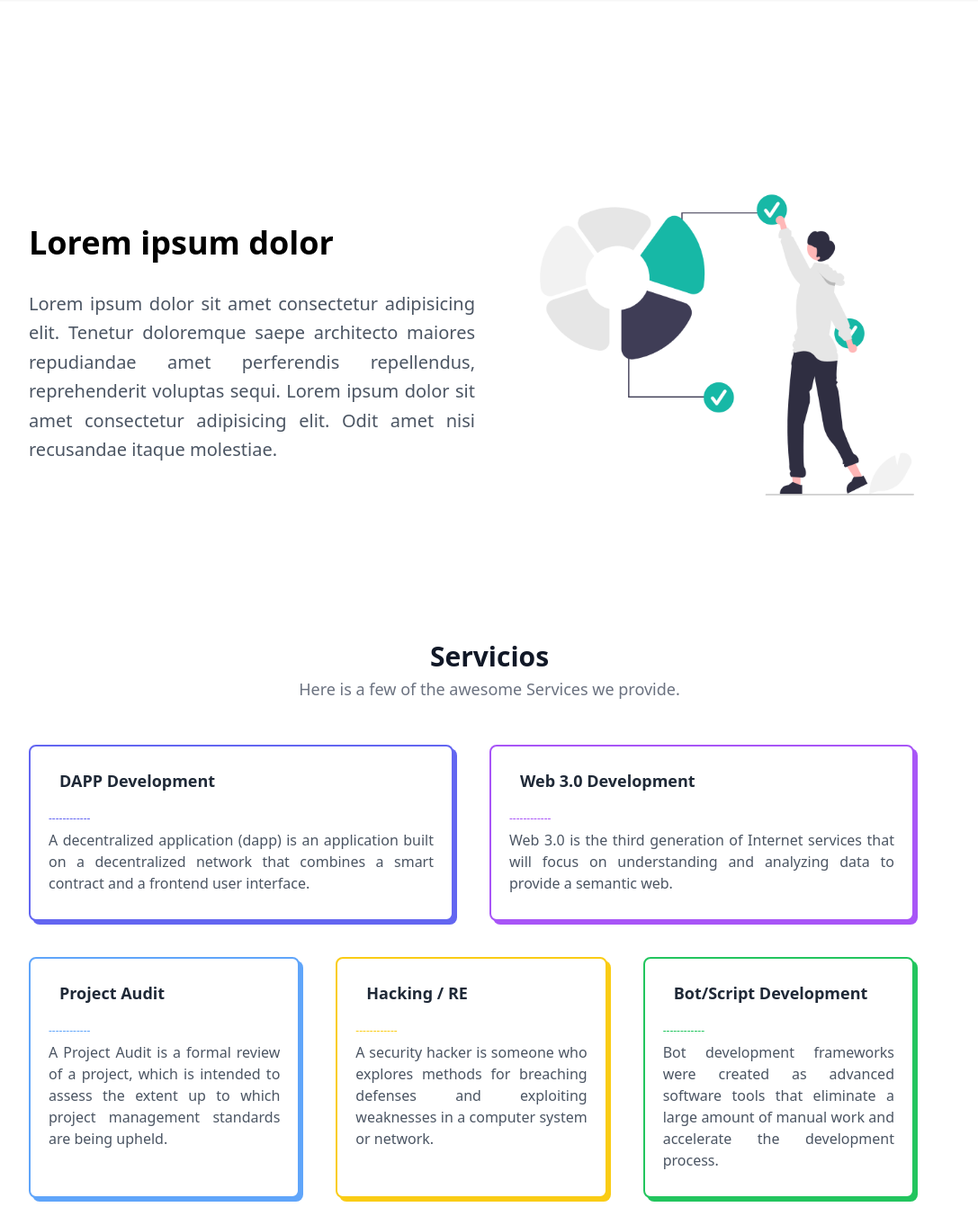
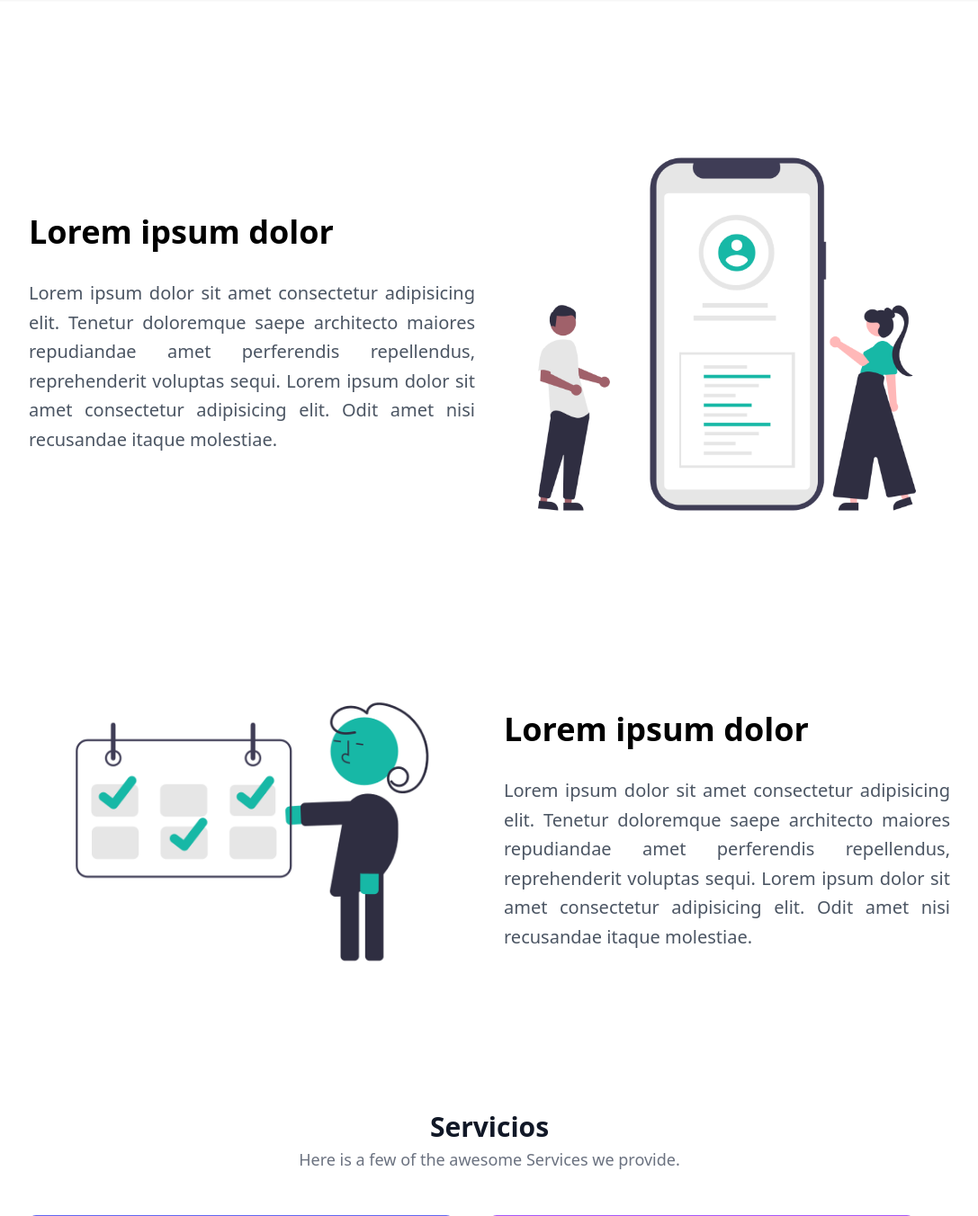
Before and after one commit to juanrob10/app, a Django app: page /services/ in a window 1280 px wide. Shown: the part 60-1412 px from the top of the page at 90% size, without its empty margins (96-1183 px from the left). Run offline with Django 5.2, Linux system fonts and the light colour scheme; a user stored in the database is signed in; some libraries are stand-ins or nearby versions.

Commit message:
banner of the service page changed

```diff
--- a/templates/base.html
+++ b/templates/base.html
@@ -129,32 +129,47 @@
             <div class="flex items-center md:order-2 space-x-4">
                 {% if user.is_authenticated %}
                   <div x-data="{ isActive: false }" class="relative">
-                    <button @click="isActive = !isActive" class="flex items-center space-x-2 focus:outline-none">
+                    <!-- Botón del dropdown -->
+                    <button @click="isActive = !isActive"
+                            @keydown.escape="isActive = false"
+                            class="flex items-center space-x-2 focus:outline-none"
+                            :aria-expanded="isActive">
                         <span class="font-medium text-gray-700">{{ user.username }}</span>
-                        <svg xmlns="http://www.w3.org/2000/svg" class="h-5 w-5 text-gray-500 transition-transform duration-200"
-                             :class="{ 'transform rotate-180': isActive }" viewBox="0 0 20 20" fill="currentColor">
+                        <svg xmlns="http://www.w3.org/2000/svg"
+                            class="h-5 w-5 text-gray-500 transition-transform duration-200"
+                            :class="{ 'transform rotate-180': isActive }"
+                            viewBox="0 0 20 20"
+                            fill="currentColor">
                             <path fill-rule="evenodd" d="M5.293 7.293a1 1 0 011.414 0L10 10.586l3.293-3.293a1 1 0 111.414 1.414l-4 4a1 1 0 01-1.414 0l-4-4a1 1 0 010-1.414z" clip-rule="evenodd" />
                         </svg>
                     </button>
 
-                    <div x-cloak x-show="isActive" @click.away="isActive = false"
+                    <!-- Menú dropdown -->
+                    <div x-cloak
+                        x-show="isActive"
+                        x-ref="dropdown"
+                        @click.away="isActive = false"
                         x-transition:enter="transition ease-out duration-100"
                         x-transition:enter-start="transform opacity-0 scale-95"
                         x-transition:enter-end="transform opacity-100 scale-100"
                         x-transition:leave="transition ease-in duration-75"
                         x-transition:leave-start="transform opacity-100 scale-100"
                         x-transition:leave-end="transform opacity-0 scale-95"
-                         class="absolute right-0 mt-2 w-56 origin-top-right rounded-md bg-white shadow-lg ring-1 ring-black ring-opacity-5 focus:outline-none z-50">
+                        class="absolute right-0 mt-2 w-56 origin-top-right rounded-md bg-white shadow-lg ring-1 ring-black ring-opacity-5 focus:outline-none z-50 overflow-visible"
+                        style="min-width: max-content;">
                         <div class="py-1">
-                            <a href="{% url 'main:profile' %}" class="user-dropdown block px-4 py-2 text-sm text-gray-700 hover:bg-gray-100">
+                            <a href="{% url 'main:profile' %}"
+                              class="user-dropdown block w-full px-4 py-2 text-left text-sm text-gray-700 hover:bg-gray-100 whitespace-nowrap">
                                 Perfil
                             </a>
                             {% if user.is_superuser %}
-                            <a href="/admin" class="user-dropdown block px-4 py-2 text-sm text-gray-700 hover:bg-gray-100">
+                            <a href="/admin"
+                              class="user-dropdown block w-full px-4 py-2 text-left text-sm text-gray-700 hover:bg-gray-100 whitespace-nowrap">
                                 Admin
                             </a>
                             {% endif %}
-                            <a href="{% url 'main:logout' %}" class="user-dropdown block px-4 py-2 text-sm text-gray-700 hover:bg-gray-100">
+                            <a href="{% url 'main:logout' %}"
+                              class="user-dropdown block w-full px-4 py-2 text-left text-sm text-gray-700 hover:bg-gray-100 whitespace-nowrap">
                                 Cerrar sesión
                             </a>
                         </div>
--- a/templates/main/services.html
+++ b/templates/main/services.html
@@ -4,7 +4,7 @@
 
 {% block content %}
 
-<div class="mx-auto max-w-screen-xl px-4 py-16 sm:px-6 lg:px-12 mt-14">
+<div class="mx-auto max-w-screen-xl px-4 py-16 sm:px-6 lg:px-12 mt-3">
     <div class="grid grid-cols-1 gap-4 md:grid-cols-2 md:items-center md:gap-8">
 
         <div class="md:max-w-none">
@@ -28,6 +28,34 @@
           class="rounded"
           alt=""
         />
+      </div>
+  </div></div>
+
+  <div class="mx-auto max-w-screen-xl px-4 py-16 sm:px-6 lg:px-12 mt-3">
+    <div class="grid grid-cols-1 gap-4 md:grid-cols-2 md:items-center md:gap-8">
+
+
+
+      <div>
+        <img
+          src="{%  static 'images/banner_2.png' %}"
+          class="rounded"
+          alt=""
+        />
+      </div>
+       <div class="md:max-w-none">
+          <h2 class="text-3xl font-bold leading-tight text-black  sm:text-3xl lg:text-4xl">
+            Lorem ipsum dolor
+          </h2>
+
+          <p class="max-w-lg mt-3 text-xl leading-relaxed text-gray-600  md:mt-8">
+            Lorem ipsum dolor sit amet consectetur adipisicing elit. Tenetur doloremque saepe
+            architecto maiores repudiandae amet perferendis repellendus, reprehenderit voluptas
+            sequi. Lorem ipsum dolor sit amet consectetur adipisicing elit. Odit amet nisi recusandae
+            itaque molestiae.
+
+          </p>
+
       </div>
   </div></div>
 <div class="mx-auto max-w-screen-xl px-4 py-8 sm:px-6 lg:px-12 mt-8">
```
Also changed, not shown: src/static/style/output.css (+8 -0 lines), db.sqlite3, static/images/banner.png, static/images/banner.svg (added), static/images/banner_2.png (added). Lines whose indentation alone changed are shown as unchanged.
